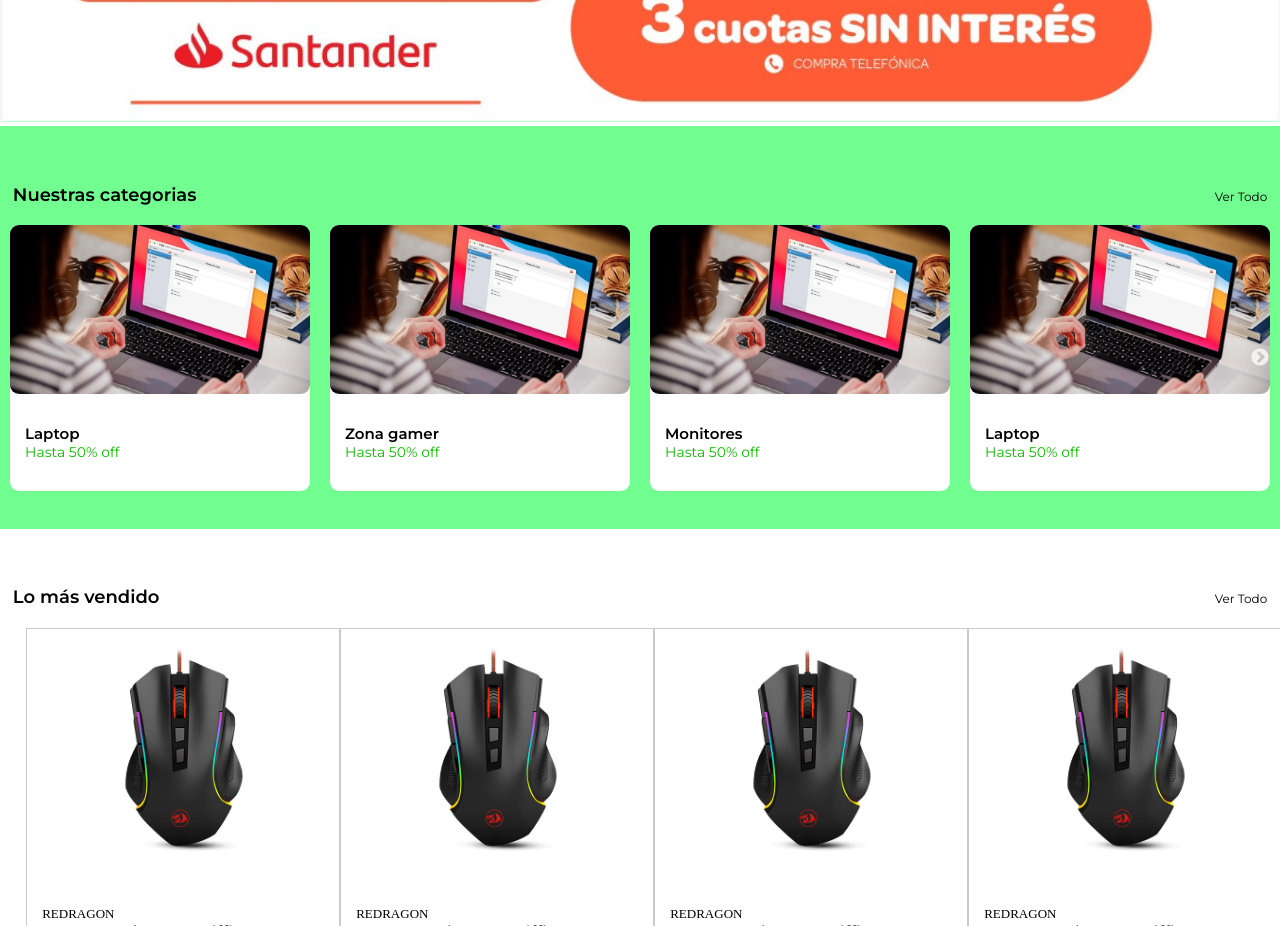
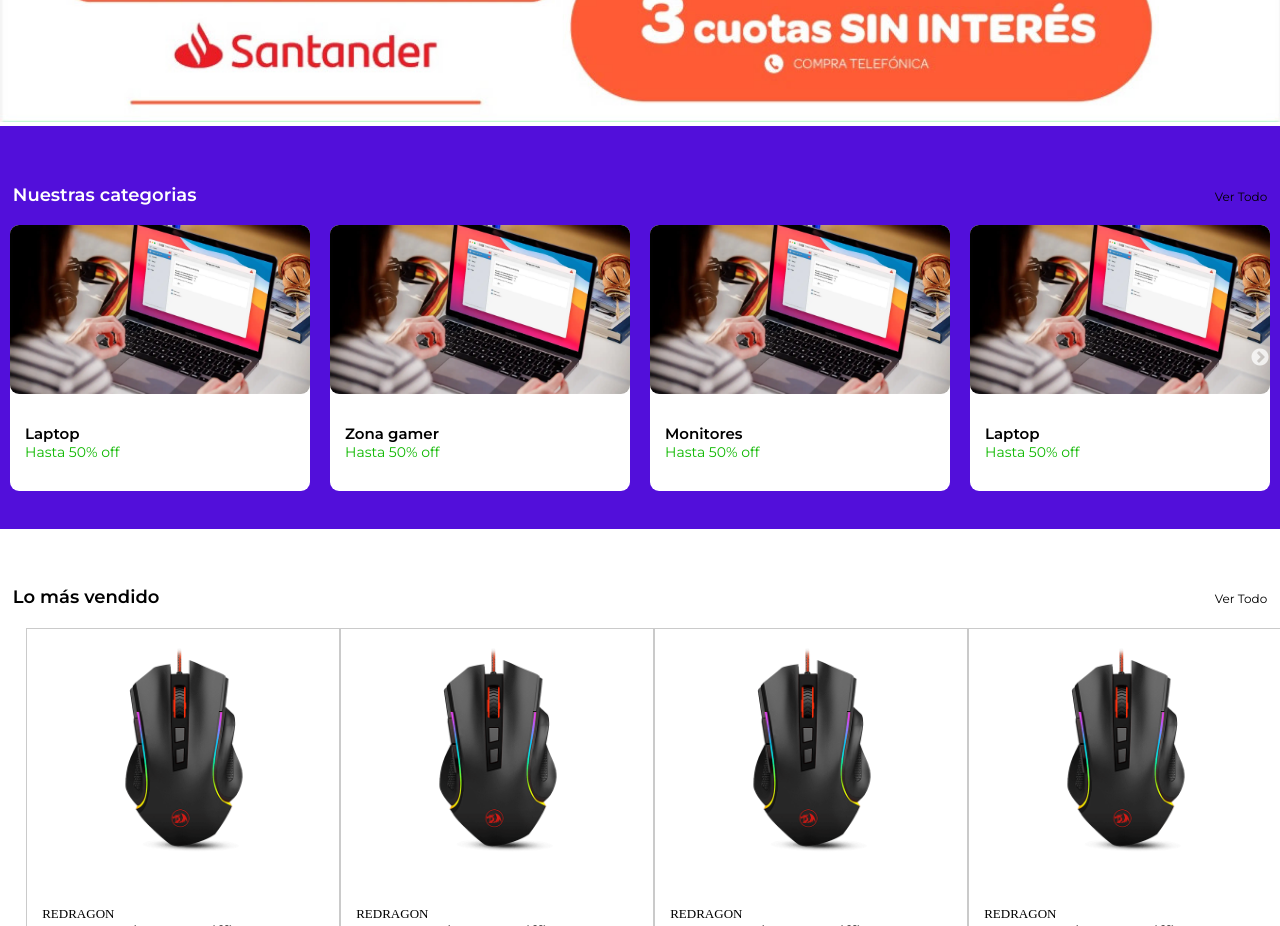
Before and after one commit to miguelLizardoSanchezDiaz/compuv2, a React (Create React App) app: page / in a window 1280 px wide. Shown: the part 1880-2806 px from the top of the page. Built offline with nearby package versions, Linux system fonts and the light colour scheme; the HTML template or start-up script is replaced by a standard one; a web font is replaced by a local one.

Commit message:
agregando color blanco al texto

```diff
--- a/src/components/sections/Categories.js
+++ b/src/components/sections/Categories.js
@@ -114,7 +114,7 @@
   return (
     <div className='bg-categories pd-categories'>
       <div className='flex-container justify-content padding-categories-titles baseline-items'>
-            <div className='txt-semibold font-family-montserrat font18'>Nuestras categorias</div>
+            <div className='txt-semibold font-family-montserrat font18 color-blanco'>Nuestras categorias</div>
             <div className='font-family-montserrat font12v2'>Ver Todo</div>
         </div>
       <Slider {...settings}>
--- a/src/index.css
+++ b/src/index.css
@@ -169,7 +169,7 @@
 
 /*INICIO CATEGORIES*/
 .bg-categories{
-  background-color: #72FD91;
+  background-color: #520FDA;
 }
 .txt-72FD91{
   color: #0FB900;
@@ -642,3 +642,6 @@
 .borderE2E2E2{
   border:1px solid #E2E2E2
 }
+.color-blanco{
+  color: #FFFFFF;
+}
```
